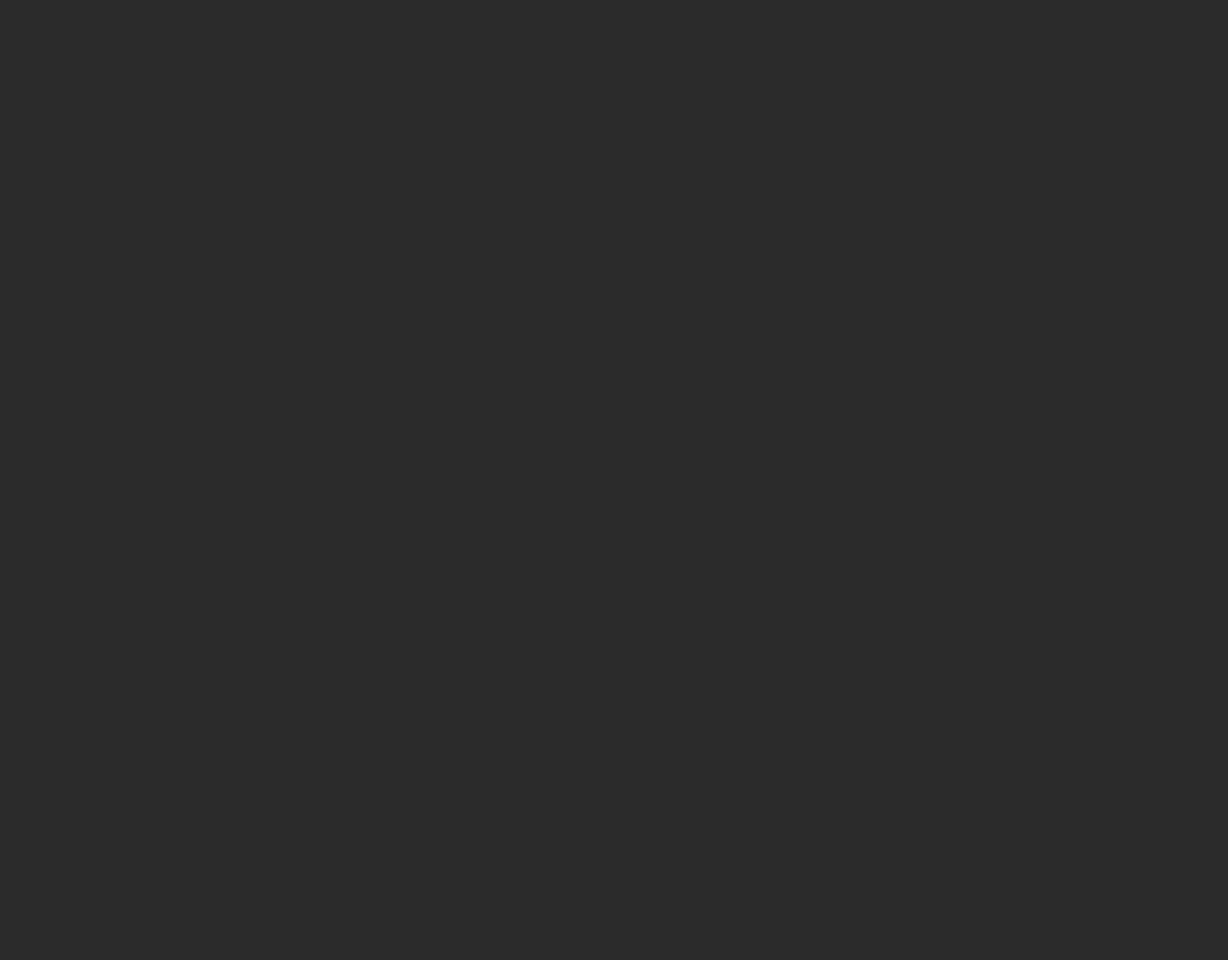
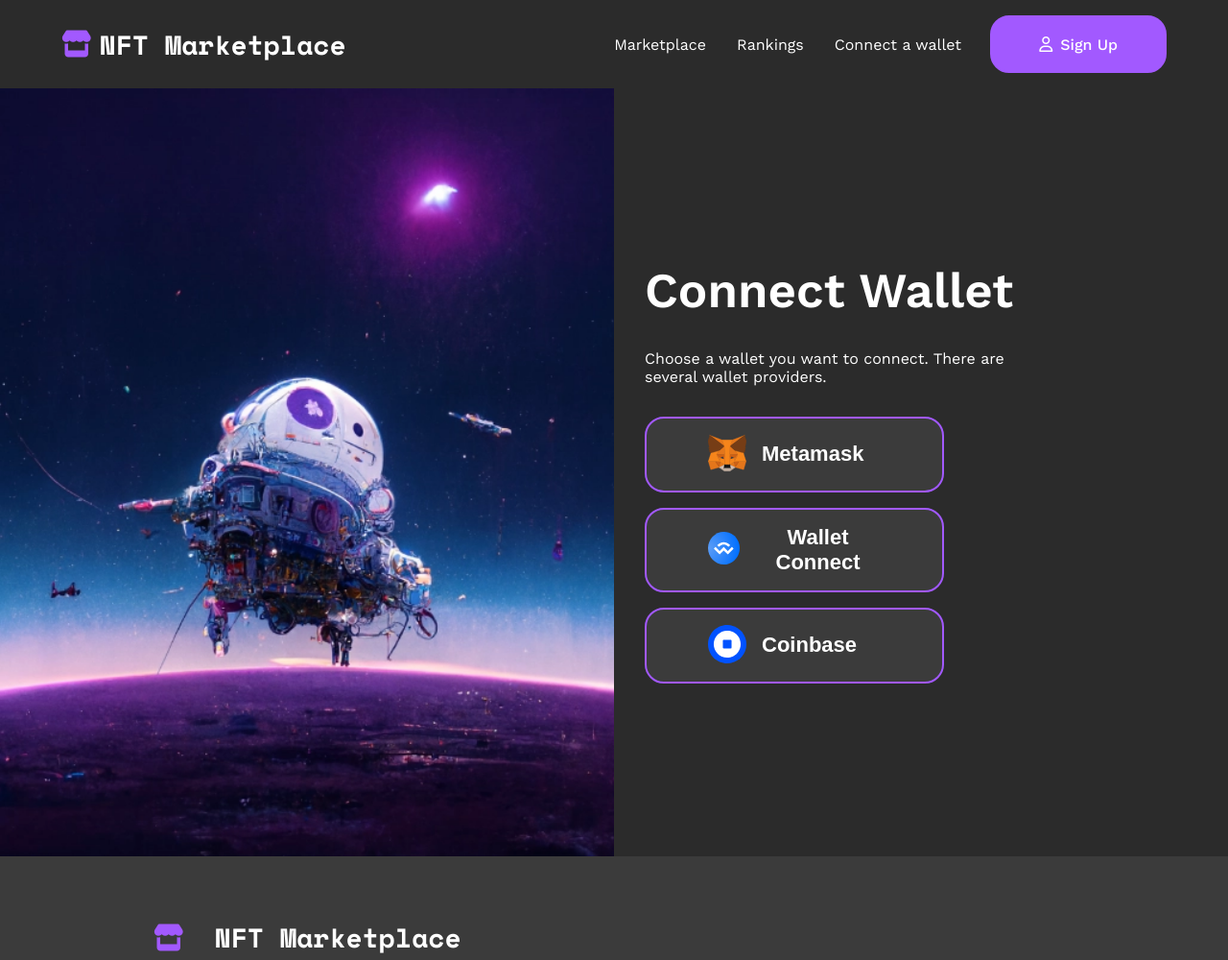
Before and after one commit to warren-dev0/nft-market, a plain HTML site: page assets/pages/connect-wallet.html in a window 1280 px wide. Shown: the top 1000 px of the page at 96% size. Before the commit the page ends 800 px from the top, so only its background shows below. Drawn offline with nearby package versions, Linux system fonts and the light colour scheme.

Commit message:
connect wallet page added

```diff
--- a/assets/css/main.css
+++ b/assets/css/main.css
@@ -586,6 +586,27 @@
 }
 .input-container #eye-icon i {
   color: #A259FF;
+}
+
+.btn-wallet {
+  display: flex;
+  align-items: center;
+  justify-content: flex-start;
+  gap: 1rem;
+  background-color: #3B3B3B;
+  color: #FFFFFF;
+  padding: 1rem 2rem;
+  border-radius: 20px;
+  border: 2px solid #A259FF;
+  transition: background-color 0.5s linear;
+}
+@media (min-width: 576px) {
+  .btn-wallet {
+    padding: 1rem 4rem;
+  }
+}
+.btn-wallet:hover {
+  background-color: #A259FF;
 }
 
 :root {
@@ -1249,6 +1270,72 @@
   --info-padding-y: 2rem;
 }
 
+.connect-wallet-container {
+  display: grid;
+  grid-template-areas: "picture" "info";
+  grid-template-columns: auto;
+  gap: 2rem;
+  color: #FFFFFF;
+  font-family: "Work Sans", sans-serif;
+  font-weight: 400;
+  width: 100vw;
+  width: 100%;
+  min-height: 100vh;
+}
+@media (min-width: 768px) {
+  .connect-wallet-container {
+    grid-template-columns: 1fr 1fr;
+    grid-template-areas: "picture info";
+    gap: 0;
+  }
+}
+.connect-wallet-container .connect-picture {
+  grid-area: picture;
+  background-image: url("/assets/img/connect-wallet/main-image.webp");
+  background-position: center;
+  background-repeat: no-repeat;
+  background-size: cover;
+  width: 100%;
+  min-height: 232px;
+}
+.connect-wallet-container .connect-info {
+  grid-area: info;
+  display: flex;
+  flex-direction: column;
+  gap: 2rem;
+  padding: 2rem var(--info-padding-x);
+}
+@media (min-width: 768px) {
+  .connect-wallet-container .connect-info {
+    justify-content: center;
+  }
+}
+@media (min-width: 1200px) {
+  .connect-wallet-container .connect-info {
+    width: 75%;
+  }
+}
+.connect-wallet-container .connect-info .ways-container {
+  display: flex;
+  flex-direction: column;
+  gap: 1rem;
+}
+@media (min-width: 576px) and (max-width: 768px) {
+  .connect-wallet-container .connect-info .ways-container button {
+    width: 75%;
+  }
+}
+@media (min-width: 992px) {
+  .connect-wallet-container .connect-info .ways-container button {
+    width: 75%;
+  }
+}
+
+:root {
+  --info-padding-x: 2rem;
+  --info-padding-y: 2rem;
+}
+
 .create-account-container {
   display: grid;
   grid-template-areas: "picture" "info";
@@ -1257,8 +1344,9 @@
   color: #FFFFFF;
   font-family: "Work Sans", sans-serif;
   font-weight: 400;
-  height: 100vh;
   width: 100vw;
+  height: 100%;
+  min-height: 100vh;
 }
 @media (min-width: 768px) {
   .create-account-container {
@@ -1281,7 +1369,7 @@
   display: flex;
   flex-direction: column;
   gap: 2rem;
-  padding: 0 var(--info-padding-x);
+  padding: 2rem var(--info-padding-x);
 }
 @media (min-width: 768px) {
   .create-account-container .account-info {
--- a/assets/pages/connect-wallet.html
+++ b/assets/pages/connect-wallet.html
@@ -1,17 +1,141 @@
 <!DOCTYPE html>
 <html lang="en">
-<head>
-    <meta charset="UTF-8">
-    <meta http-equiv="X-UA-Compatible" content="IE=edge">
-    <meta name="viewport" content="width=device-width, initial-scale=1.0">
+  <head>
+    <meta charset="UTF-8" />
+    <meta http-equiv="X-UA-Compatible" content="IE=edge" />
+    <meta name="viewport" content="width=device-width, initial-scale=1.0" />
     <link
       rel="stylesheet"
       href="https://cdnjs.cloudflare.com/ajax/libs/font-awesome/6.3.0/css/all.min.css"
     />
-    <link rel="stylesheet" href="../css/main.css">
+    <link rel="stylesheet" href="../css/main.css" />
     <title>Create Account</title>
-</head>
-<body>
+  </head>
 
-</body>
+  <body>
+
+    <header class="nav-bar">
+      <div class="navbar-container">
+        <div class="navbar-brand">
+          <a href="/index.html" class="brand-title">
+            <i class="fa-sharp fa-solid fa-store"></i>
+            <h5>NFT Marketplace</h5>
+          </a>
+
+          <button
+            id="navbar-toogle"
+            data-toogle="navbar"
+            aria-expanded="false"
+            class="navbar-toogle"
+          >
+            <div></div>
+            <div></div>
+            <div></div>
+          </button>
+        </div>
+
+        <nav id="navbar" visible="false" class="navbar-body">
+          <ul class="navbar-list">
+            <li class="navbar-item"><a href="./marketplace.html">Marketplace</a></li>
+            <li class="navbar-item"><a href="./rankings.html">Rankings</a></li>
+            <li class="navbar-item"><a href="#">Connect a wallet</a></li>
+          </ul>
+
+          <div class="cta">
+            <a href="./create-account.html" class="btn btn-md fill">
+              <i class="fa-regular fa-user"></i>
+              Sign Up
+            </a>
+          </div>
+        </nav>
+      </div>
+    </header>
+
+    <div class="connect-wallet-container">
+
+      <div class="connect-picture" name="main connect image"></div>
+
+      <div class="connect-info">
+        <h2>Connect Wallet</h2>
+        <p>
+          Choose a wallet you want to connect. There are several wallet providers.
+        </p>
+        <div class="ways-container">
+          <button id="metamask" class="btn-wallet">
+            <figure>
+              <img src="../img/components/crypto/metamask.svg" alt="metamask icon">
+            </figure>
+            <h5>Metamask</h5>
+          </button>
+
+          <button id="metamask" class="btn-wallet">
+            <figure>
+              <img src="../img/components/crypto/wallet.svg" alt="metamask icon">
+            </figure>
+            <h5>Wallet Connect</h5>
+          </button>
+
+          <button id="metamask" class="btn-wallet">
+            <figure>
+              <img src="../img/components/crypto/coinbase.svg" alt="metamask icon">
+            </figure>
+            <h5>Coinbase</h5>
+          </button>
+        </div>
+     </div>
+    </div>
+
+    <footer class="footer-section">
+      <div class="footer-nft">
+        <a href="/index.html" class="title">
+          <i class="fa-sharp fa-solid fa-store"></i>
+          <h5>NFT Marketplace</h5>
+        </a>
+        <div class="info">
+          <p>NFT marketplace UI created with Anima for Figma.</p>
+          <div class="comunity">
+            <span>Join our community</span>
+            <div class="social-media">
+              <a href="#"><i class="fa-brands fa-discord"></i></a>
+              <a href="#"><i class="fa-brands fa-youtube"></i></a>
+              <a href="#"><i class="fa-brands fa-twitter"></i></a>
+              <a href="#"><i class="fa-brands fa-instagram"></i></a>
+            </div>
+          </div>
+        </div>
+      </div>
+      <div class="footer-explore">
+        <h5>Explore</h5>
+
+        <a href="./marketplace.html">Marketplace</a>
+        <a href="./rankings.html">Rankings</a>
+        <a href="#">Connect a wallet</a>
+      </div>
+      <div class="footer-join">
+        <h5>Join Our Weekly Digest</h5>
+        <p>Get exclusive promotions & updates straight to your inbox.</p>
+        <div class="join-form">
+          <div class="input-container">
+            <input
+              type="text"
+              id="text"
+              name="text"
+              placeholder="Enter your email here"
+            />
+          </div>
+          <button class="btn btn-sm fill">
+            <i class="fa-solid fa-envelope"></i>
+            Subscribe
+          </button>
+        </div>
+      </div>
+      <div class="footer-copyright">
+        <hr />
+        <span class="caption">Ⓒ NFT Market. Use this template freely.</span>
+      </div>
+    </footer>
+
+    <script src="../js/index.js"></script>
+    <script src="../js/navbar.js"></script>
+  </body>
 </html>
```
Also changed, not shown: assets/img/connect-wallet/main-image.webp (added), 1 other file.
